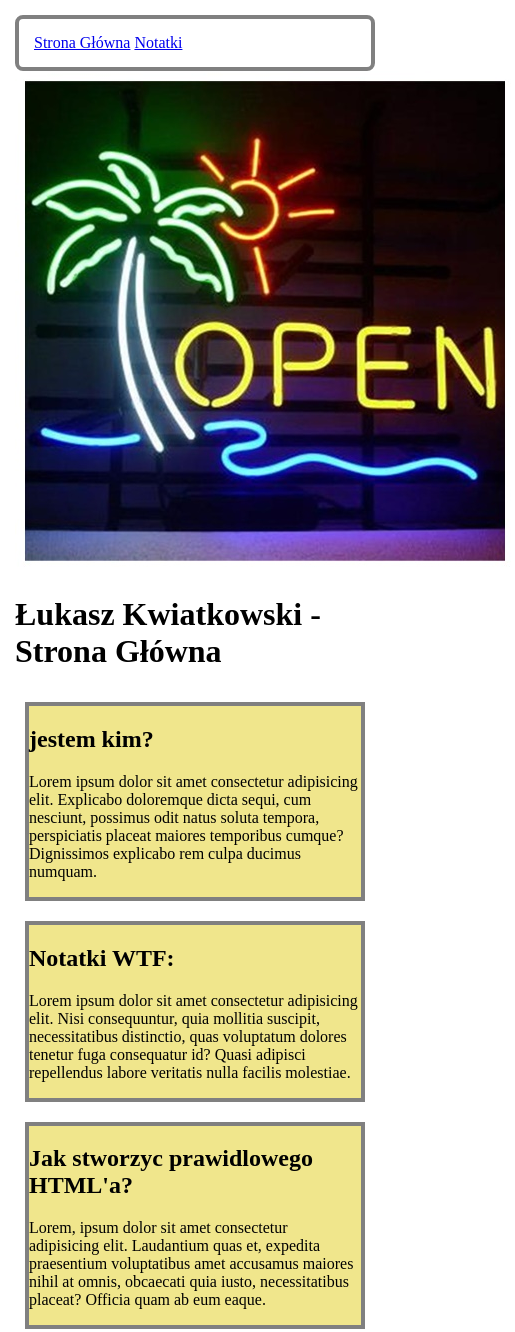
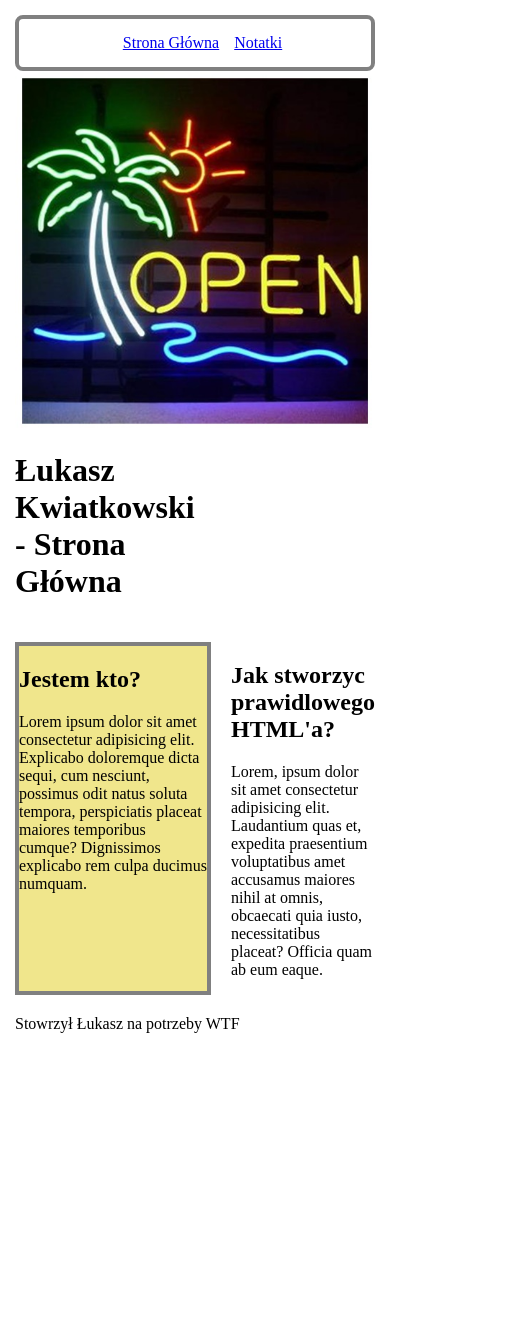
Before and after one commit to KwiatkowskiLukasz/homepage, a plain HTML site: page Index.html in a window 390 px wide. Shown: the top 1332 px of the page, 515 px wide, since content can reach past the window. After the commit the page ends 1048 px from the top, so only its background shows below. Drawn offline with Linux system fonts and the light colour scheme.

Commit message:
add responsible at mobile

```diff
--- a/Index.html
+++ b/Index.html
@@ -1,46 +1,45 @@
 <!DOCTYPE html>
 <html lang="pl">
-
   <head>
-    <meta charset="UTF-8">
-    <meta name="viewport" content="width=device-width, initial-scale=1.0">
+    <meta charset="UTF-8" />
+    <meta name="viewport" content="width=device-width, initial-scale=1.0" />
     <title>Document</title>
-    <link href="style.css" rel="stylesheet" type="text/css">
+    <link href="style.css" rel="stylesheet" type="text/css" />
   </head>
   <nav class="navigation">
     <a class="navigation--link" href="Index.html">Strona Główna</a>
-    <a  class="navigation--link"  href="notatki-html.html">Notatki</a>
+    <a class="navigation--link" href="notatki-html.html">Notatki</a>
   </nav>
 
   <body class="body">
-    <header>
-        <img
-            src="neeon.jpg">
-        <h1>Łukasz Kwiatkowski - Strona Główna </h1>
+    <img class="body--picture" src="neeon.jpg" />
+    <main class="main">
+      <header class="header">
+
+        <h1>Łukasz Kwiatkowski - Strona Główna</h1>
       </header>
       <article class="article">
         <h2 class="article--heading article--heading--js">Kim jestem?</h2>
-        <P>Lorem ipsum dolor sit amet consectetur adipisicing elit. Explicabo doloremque dicta sequi, cum nesciunt, possimus odit natus soluta tempora, perspiciatis placeat maiores temporibus cumque? Dignissimos explicabo rem culpa ducimus numquam.</P>
-    </article>
-
-    <article class="article">
-        <h2 class="article--heading  article--heading--js">Notatki WTF:</h2>
-        <p>Lorem ipsum dolor sit amet consectetur adipisicing elit. Nisi consequuntur, quia mollitia suscipit, necessitatibus distinctio, quas voluptatum dolores tenetur fuga consequatur id? Quasi adipisci repellendus labore veritatis nulla facilis molestiae.</p>
-    </article>
-
-
-    <article class="article">
-        <h2 class="article--heading"> Jak stworzyc prawidlowego HTML'a? </h2>
-        <p>Lorem, ipsum dolor sit amet consectetur adipisicing elit. Laudantium quas et, expedita praesentium voluptatibus amet accusamus maiores nihil at omnis, obcaecati quia iusto, necessitatibus placeat? Officia quam ab eum eaque.
+        <p>
+          Lorem ipsum dolor sit amet consectetur adipisicing elit. Explicabo
+          doloremque dicta sequi, cum nesciunt, possimus odit natus soluta
+          tempora, perspiciatis placeat maiores temporibus cumque? Dignissimos
+          explicabo rem culpa ducimus numquam.
         </p>
       </article>
 
-    <footer>Stowrzył Łukasz na potrzeby WTF</footer>
+      <aside class="aside">
+        <h2 class="aside--heading">Jak stworzyc prawidlowego HTML'a?</h2>
+        <p>
+          Lorem, ipsum dolor sit amet consectetur adipisicing elit. Laudantium
+          quas et, expedita praesentium voluptatibus amet accusamus maiores
+          nihil at omnis, obcaecati quia iusto, necessitatibus placeat? Officia
+          quam ab eum eaque.
+        </p>
+    </aside>
+
+      <footer class="footer">Stowrzył Łukasz na potrzeby WTF</footer>
       <script src="main.js"></script>
-
-
-
-
+    </main>
   </body>
-
 </html>
--- a/main.js
+++ b/main.js
@@ -29,3 +29,11 @@ const witear = (name, age) => console.log (`Mam na imie ${name} i mam ${age} lat
 witear(name, age);
 
 witear(name, age);
+
+
+function zrobKontent(queryselectorKontent, kontent) {
+   const element = document.querySelector(queryselectorKontent);
+   element.innerHTML = kontent
+
+}
+zrobKontent(`.article--heading--js`,`Jestem kto? `)
--- a/style.css
+++ b/style.css
@@ -5,32 +5,75 @@
     margin: 0 auto;
     padding: 15px;
 }
+.body--picture{
+    display: block;
+    max-width: 100%;
+}
+.main{
+    display: grid;
+    grid-template-areas: "header header"
+    "article aside"
+    "footer footer";
+    grid-template-columns: 2fr  1fr;
+
+    column-gap: 20px;
+    row-gap: 20px;
+}
 .heading {
     color: rgb(6, 241, 17);
     background-color: rgb(240, 235, 235);
 }
+.header {
+    grid-area: header;
+
+    grid-column-start: 1;
+    grid-column-end: 2;
+}
 
 .article{
-    display: inline-block;
+    grid-area: article;
     border: 4px grey solid;
-    margin: 10px;
+
     background-color: khaki;
 }
-.article--heading{
+
+.aside{
+    grid-area: aside;
+
+}
+.footer{
+    grid-area: footer;
 
 }
 .navigation{
     border: 4px grey solid;
-    display: block;
+    display: flex;
     box-sizing: border-box;
     width: 100%;
     border-radius: 8px;
     padding: 15px;
+    justify-content: center;
+    align-items: center;
 
 
 }
 .navigation--link{
     box-sizing: content-box;
+    justify-content: center;
+    align-items: center;
+    padding-left: 15px;
 
 
 }
+
+@media screen and (max-width: 320px) {
+    .body{
+        background-color: brown;
+    }
+    .header {
+
+       grid-area: header;
+        grid-column-start: 1;
+        grid-column-end: 0;
+    }
+}
```
Lines whose indentation alone changed are shown as unchanged.
